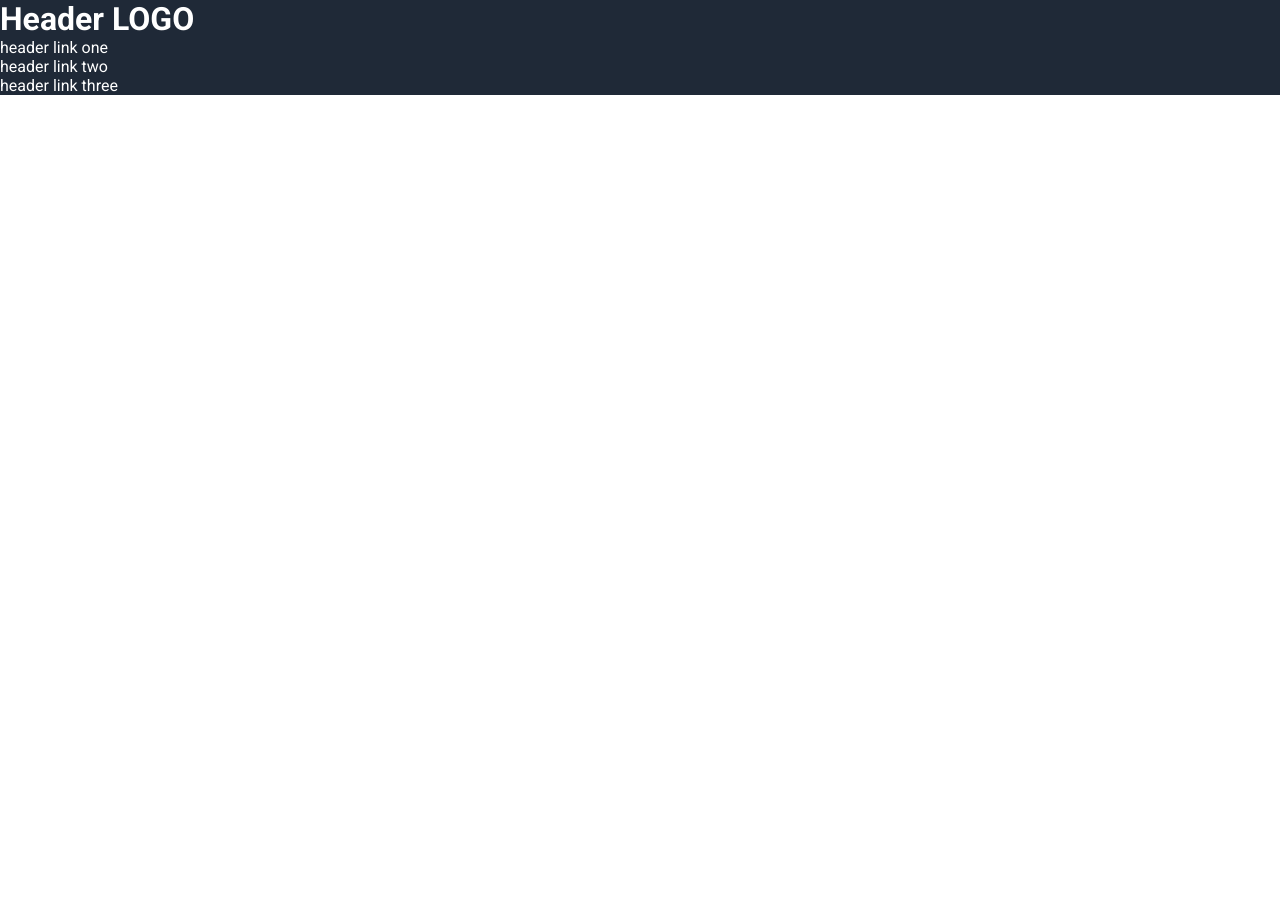
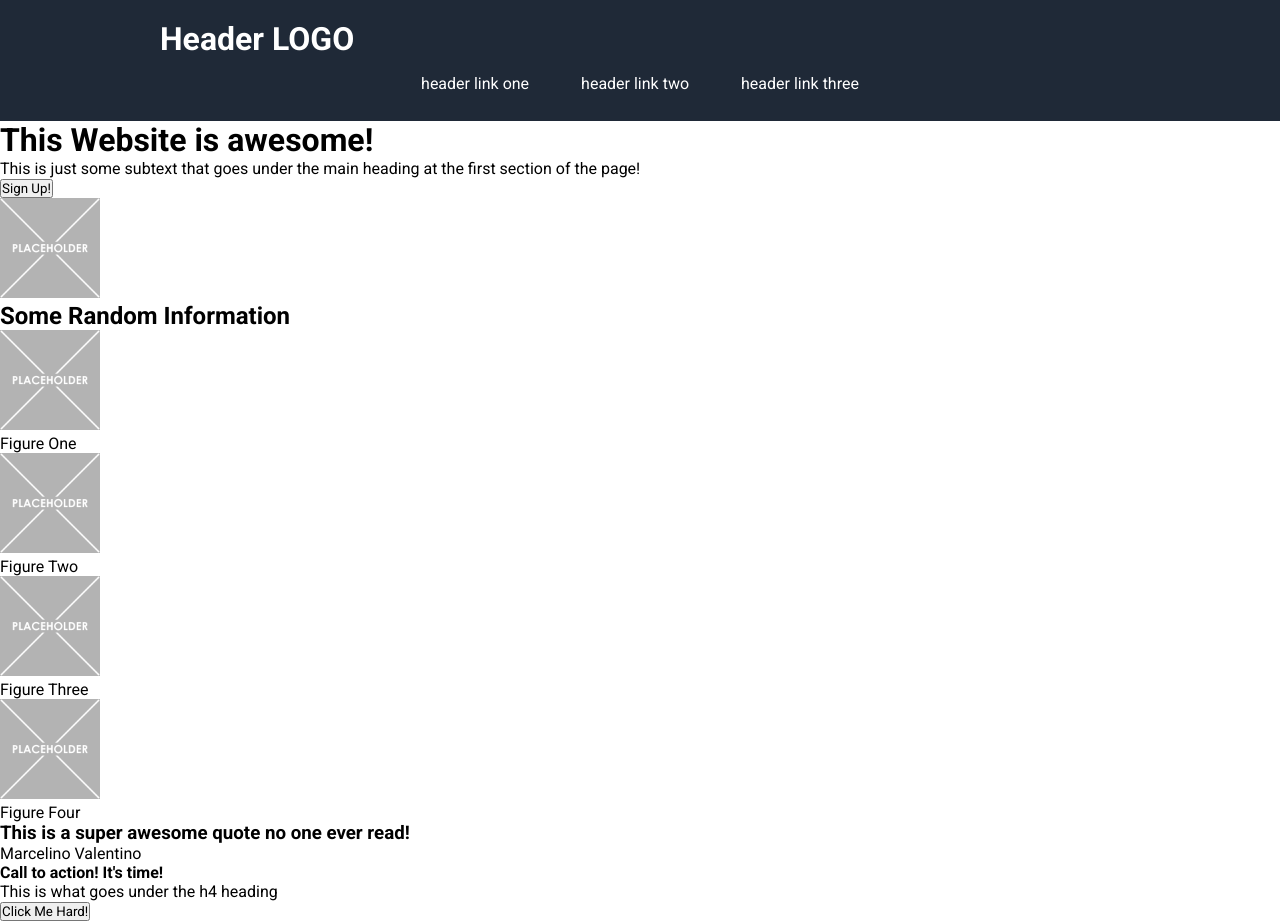
Before and after one commit to kernel0verflow/odin_landing_page, a plain HTML site: page index.html in a window 1280 px wide. Before the commit the page ends 800 px from the top, so only its background shows below. Drawn offline with Linux system fonts and the light colour scheme.

Commit message:
Main HTML Content Done

```diff
--- a/index.html
+++ b/index.html
@@ -11,13 +11,64 @@
     <title>kernel0verflow42 Landing Page</title>
 </head>
 <body>
-    <header id="header">
-        <ul>
-            <h1><a href="#">Header LOGO</a></h1>
-            <li><a href="#">header link one</a></li>
-            <li><a href="#">header link two</a></li>
-            <li><a href="#">header link three</a></li>
-        </ul>
+    <header class="site-header">
+        <div class="site-header_wrapper">
+            <h1 class="site-title">
+                <a href="#">Header LOGO</a>
+            </h1>
+            <nav class="navbar">
+                <ul class="main-nav-list">
+                    <li><a href="#">header link one</a></li>
+                    <li><a href="#">header link two</a></li>
+                    <li><a href="#">header link three</a></li>
+                </ul>
+            </nav>
+        </div>
     </header>
+    <main class="site-main">
+        <div class="main-left">
+            <h1 class="main-left-heading">This Website is awesome!</h1>
+            <p class="main-left-caption">This is just some subtext that goes under the main heading at the first section of the page!</p>
+            <button class="main-left-button">Sign Up!</button>
+        </div>
+        <div class="main-right">
+            <img src="img/placeholder.png" class="main-right-img">
+        </div>
+    </main>
+
+    <section class="second-section">
+        <h2 class="second-heading">Some Random Information</h2>
+        <figure class="figure-one">
+            <img class="figure-one-image" src="img/placeholder.png"/>
+            <figcaption>Figure One</figcaption>
+        </figure>
+        <figure class="figure-two">
+            <img class="figure-two-image" src="img/placeholder.png"/>
+            <figcaption>Figure Two</figcaption>
+        </figure>
+        <figure class="figure-three">
+            <img class="figure-three-image" src="img/placeholder.png"/>
+            <figcaption>Figure Three</figcaption>
+        </figure>
+        <figure class="figure-four">
+            <img class="figure-four-image" src="img/placeholder.png"/>
+            <figcaption>Figure Four</figcaption>
+        </figure>
+    </section>
+
+    <section class="third-section">
+        <quote class="quote-container">
+            <h3 class="quote">This is a super awesome quote no one ever read!</h3>
+            <p class="quote-author">Marcelino Valentino</p>
+        </quote>
+    </section>
+
+    <section class="fourth-section">
+        <div class="callto-action">
+            <h4 class="callto-action-heading">Call to action! It's time!</h4>
+            <p class="callto-action-caption">This is what goes under the h4 heading</p>
+            <button class="callto-action-button">Click Me Hard!</button>
+        </div>
+    </section>
 </body>
 </html>
--- a/style.css
+++ b/style.css
@@ -3,21 +3,62 @@
     padding: 0;
     font-family: Roboto, sans-serif;
 }
-
-body {
-    width: 100%;
-    height: 100vh;
+img {
+    width: 100px;
 }
 
-header {
+.site-header {
     background-color: #1F2937;
+}
+
+.site-header_wrapper {
+    width: 960px;
+    max-width: 100%;
+    padding: 20px;
+    margin: 0 auto;
+}
+
+.site-header_wrapper .site-header {
+    display: flex;
+    justify-content: space-around;
+    align-items: center;
+    flex-wrap: wrap;
+
+}
+
+nav ul {
+    margin: 1em 0 .5em;
+	text-align: center;
+    list-style: none;
 }
 
 header h1 a {
     color: white;
     text-decoration: none;
+    display: inline;
+    max-width: 100%;
+    height: auto;
 }
 header li a {
     color: white;
     text-decoration: none;
+    display: inline;
+
 }
+
+.main-nav-list {
+    margin: 1em 0 .5em;1
+    text-align: center;
+}
+
+header nav {
+    list-style: none;
+}
+nav ul li {
+    display: inline;
+}
+
+nav a {
+    display: inline-block;
+	padding: .5em 1.5em;
+}
```
Also changed, not shown: img/placeholder.png (added).
